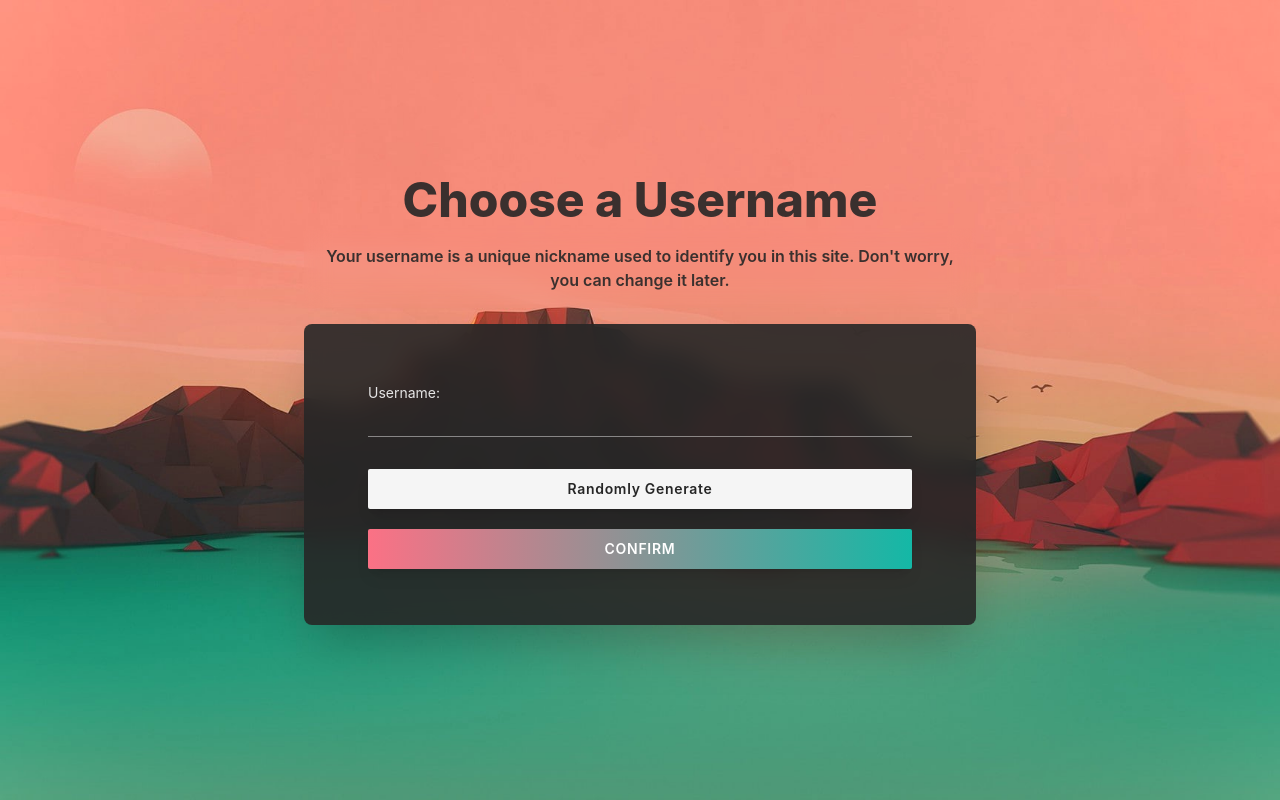
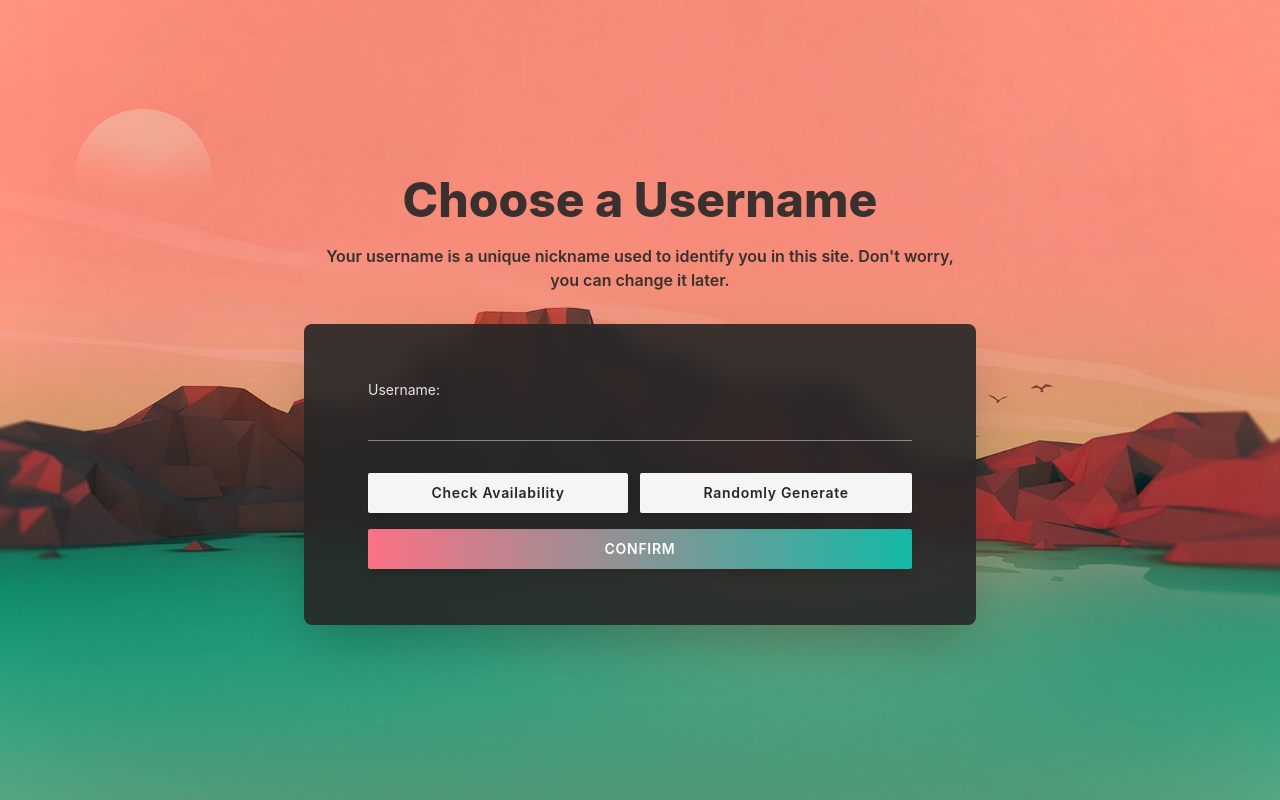
Before and after one commit to BobShoaun/Artsu.me, a React (Create React App) app in the folder frontend/: page /username in a window 1280 px wide. Built offline with nearby package versions, Linux system fonts and the light colour scheme; no server answers.

Commit message:
username creation flow

```diff
--- /dev/null
+++ b/frontend/config-overrides.js
@@ -0,0 +1,23 @@
+const webpack = require("webpack");
+module.exports = function override(config, env) {
+  config.resolve.fallback = {
+    url: require.resolve("url"),
+    fs: false,
+    assert: require.resolve("assert"),
+    crypto: require.resolve("crypto-browserify"),
+    http: require.resolve("stream-http"),
+    https: require.resolve("https-browserify"),
+    os: require.resolve("os-browserify/browser"),
+    buffer: require.resolve("buffer"),
+    stream: require.resolve("stream-browserify"),
+    path: require.resolve("path-browserify"),
+  };
+  config.plugins.push(
+    new webpack.ProvidePlugin({
+      process: "process/browser",
+      Buffer: ["buffer", "Buffer"],
+    })
+  );
+
+  return config;
+};
--- a/frontend/src/pages/LoginPage/index.jsx
+++ b/frontend/src/pages/LoginPage/index.jsx
@@ -1,6 +1,5 @@
 import { Link, useHistory } from "react-router-dom";
 import { useRef, useState, useContext, useEffect } from "react";
-import ArtsumeModal from "../../components/ArtsumeModal";
 import axios from "axios";
 import { AppContext } from "../../App";
 
--- a/frontend/src/pages/UsernamePage/index.jsx
+++ b/frontend/src/pages/UsernamePage/index.jsx
@@ -1,26 +1,67 @@
-import ArtsumeModal from "../../components/ArtsumeModal";
-import { useRef, useState } from "react";
+import { useRef, useState, useEffect, useContext } from "react";
 import { useHistory } from "react-router-dom";
 import Sentencer from "sentencer";
+import axios from "axios";
+import { Check, X } from "react-feather";
+import { AppContext } from "../../App";
 
 const UsernamePage = () => {
   const history = useHistory();
   const [username, setUsername] = useState("");
+  const [validationMessage, setValidationMessage] = useState("");
 
-  const changeUsername = e => {
+  const { accessToken, user, setUser } = useContext(AppContext);
+
+  const changeUsername = async e => {
     e.preventDefault();
-    console.log("change username");
-    return;
+    if (!(await validate())) return;
+
+    try {
+      const { data } = await axios.patch(
+        `/users/${user._id}`,
+        [{ op: "replace", path: "/username", value: username }],
+        { headers: { Authorization: `Bearer ${accessToken}` } }
+      );
+      console.log("change username", data);
+      setUser(data);
       history.push("/");
+    } catch (e) {
+      console.error(e);
+    }
   };
 
   const generateRandom = e => {
     e.preventDefault();
-    const username = Sentencer.make(
-      "This sentence has {{ a_noun }} and {{ an_adjective }} {{ noun }} in it."
-    );
-    console.log(username);
+    const username = Sentencer.make("{{ adjective }}-{{ noun }}");
+    setUsername(username);
   };
+
+  const validate = async e => {
+    e?.preventDefault();
+    setValidationMessage("");
+    try {
+      await axios.post("/users/username/validate", { username });
+      setValidationMessage("valid");
+      return true;
+    } catch (e) {
+      switch (e.response.data.result) {
+        case "invalid":
+          setValidationMessage("invalid: only [a-z0-9_.-] are allowed");
+          break;
+        case "duplicate":
+          setValidationMessage("username taken");
+          break;
+        default:
+          setValidationMessage(e.response.data.result);
+          break;
+      }
+    }
+    return false;
+  };
+
+  useEffect(() => {
+    setValidationMessage("");
+  }, [username]);
 
   return (
     <div className="h-screen relative overflow-hidden">
@@ -46,9 +87,26 @@ const UsernamePage = () => {
             action=""
             className="bg-gray-800 bg-opacity-90 px-16 py-14 shadow-2xl rounded-lg backdrop-blur-md"
           >
-            <label htmlFor="username" className="dark:text-gray-200 text-sm text-right mb-2">
+            <div className="flex items-center mb-2 mr-2">
+              <label htmlFor="username" className="dark:text-gray-200 text-sm">
                 Username:
               </label>
+
+              {validationMessage === "valid" ? (
+                <div className="text-sm text-teal-400 ml-auto flex items-center gap-1">
+                  <Check size={15} />
+                  <em className="">Available</em>
+                </div>
+              ) : (
+                validationMessage && (
+                  <div className="text-sm text-red-400 flex items-center gap-1 ml-auto">
+                    <X size={15} />
+                    <em className="">{validationMessage}</em>
+                  </div>
+                )
+              )}
+            </div>
+
             <input
               id="username"
               value={username}
@@ -57,12 +115,21 @@ const UsernamePage = () => {
               type="text"
             />
 
+            <div className="flex items-center gap-3 mb-4 text-sm">
+              <button
+                onClick={validate}
+                className="text-gray-800 grow tracking-wider py-2.5 font-semibold rounded-sm shadow-lg bg-gray-100 hover:bg-white"
+              >
+                Check Availability
+              </button>
+
               <button
                 onClick={generateRandom}
-              className="mb-5 text-gray-800 tracking-wider py-2.5 text-sm rounded-sm shadow-lg font-semibold bg-gray-100 block w-full"
+                className="text-gray-800 grow tracking-wider py-2.5 font-semibold rounded-sm shadow-lg bg-gray-100 hover:bg-white"
               >
                 Randomly Generate
               </button>
+            </div>
 
             <button
               onClick={changeUsername}
```
Also changed, not shown: frontend/package.json (+13 -1 lines), 2 other files (tests, documents, lock files or other folders). Lines whose indentation alone changed are shown as unchanged.
